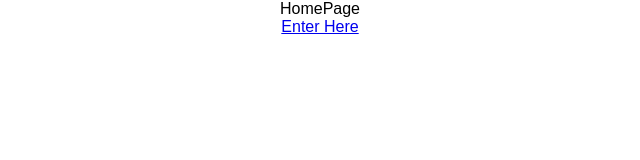
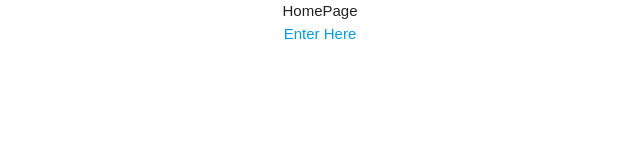
Before and after one commit to crickettcode/Project-III-Swoop, a React (Create React App) app in the folder client/: page / in a window 1280 px wide. Shown: the top 160 px of the page, without its empty margins (320-960 px from the left). Built offline with nearby package versions, Linux system fonts and the light colour scheme.

Commit message:
added materialize

```diff
--- a/client/public/index.html
+++ b/client/public/index.html
@@ -11,6 +11,11 @@
     -->
   <link rel="manifest" href="%PUBLIC_URL%/manifest.json">
   <link rel="shortcut icon" href="%PUBLIC_URL%/favicon.ico">
+  <!-- Compiled and minified CSS -->
+  <link rel="stylesheet" href="https://cdnjs.cloudflare.com/ajax/libs/materialize/1.0.0-beta/css/materialize.min.css">
+
+  <!-- Compiled and minified JavaScript -->
+  <script src="https://cdnjs.cloudflare.com/ajax/libs/materialize/1.0.0-beta/js/materialize.min.js"></script>
 
   <!--
       Notice the use of %PUBLIC_URL% in the tags above.
--- a/client/src/components/EventPage.js
+++ b/client/src/components/EventPage.js
@@ -13,8 +13,10 @@
     destroy = () => {
         const user_id = this.props.match.params.userId
         axios.delete(`/api/users/${user_id}`)
-        console.log(user_id)
-
+            .then(response => {
+                this.props.history.push('/users')
+                console.log(user_id)
+            })
     }
 
 
```
